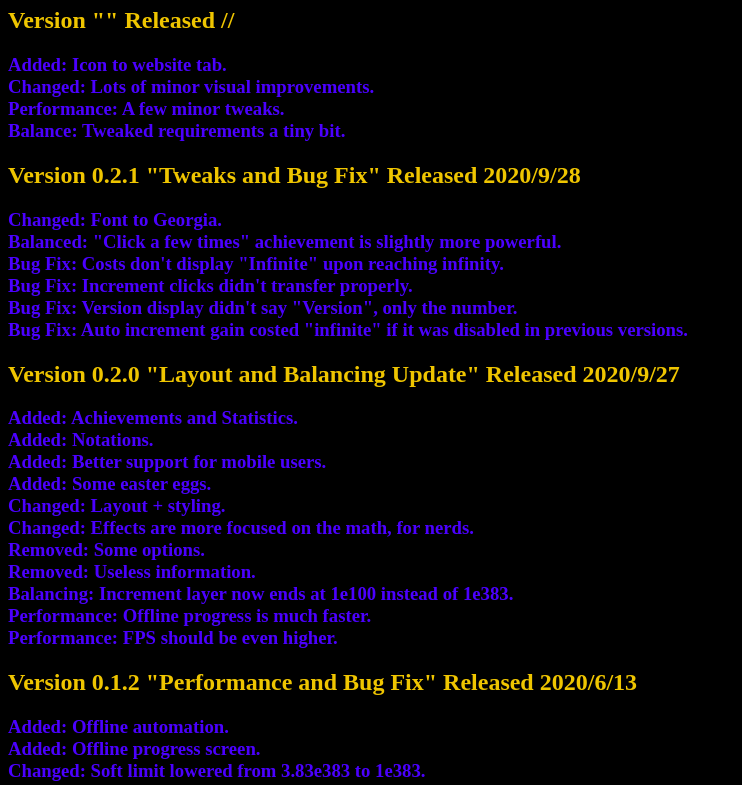
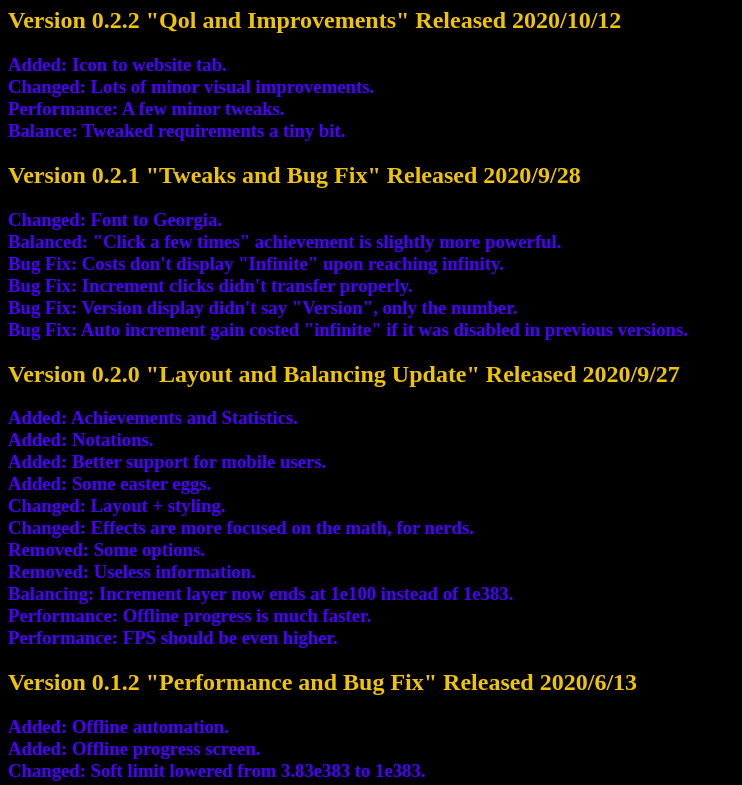
Before and after one commit to Geogolf/Incrementalist-Changelog, a plain HTML site: page index.html in a window 1280 px wide. Shown: the part 73-858 px from the top of the page, without its empty margins (0-742 px from the left). Drawn offline with Linux system fonts and the light colour scheme.

Commit message:
Update index.html

```diff
--- a/index.html
+++ b/index.html
@@ -18,7 +18,7 @@
     </div>
     -->
     <div>
-    <h2 class="gold">Version  "" Released //</h2>
+    <h2 class="gold">Version 0.2.2 "Qol and Improvements" Released 2020/10/12</h2>
       <h3 class="blue">
         Added: Icon to website tab.
         <br>Changed: Lots of minor visual improvements.
```
